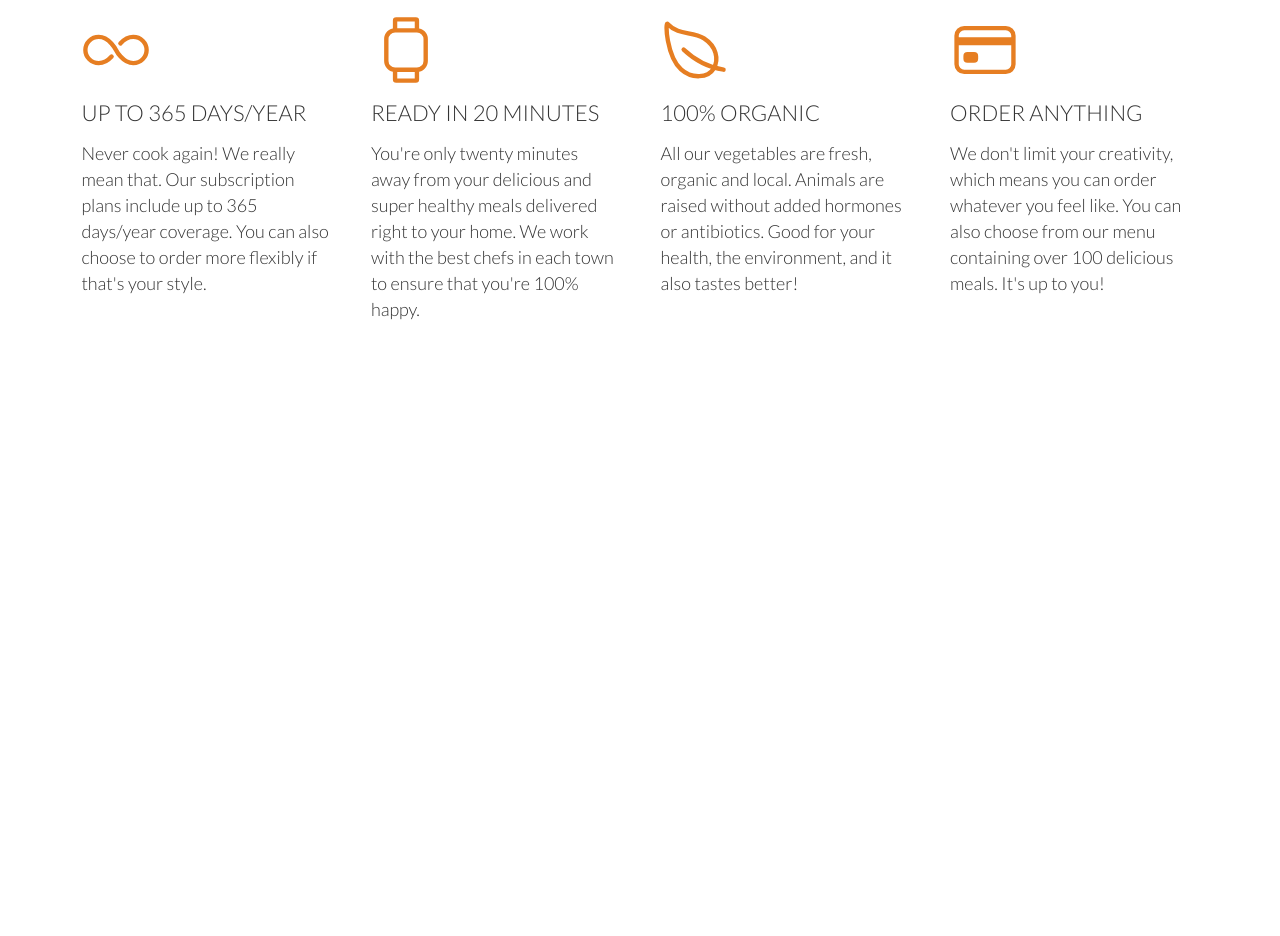
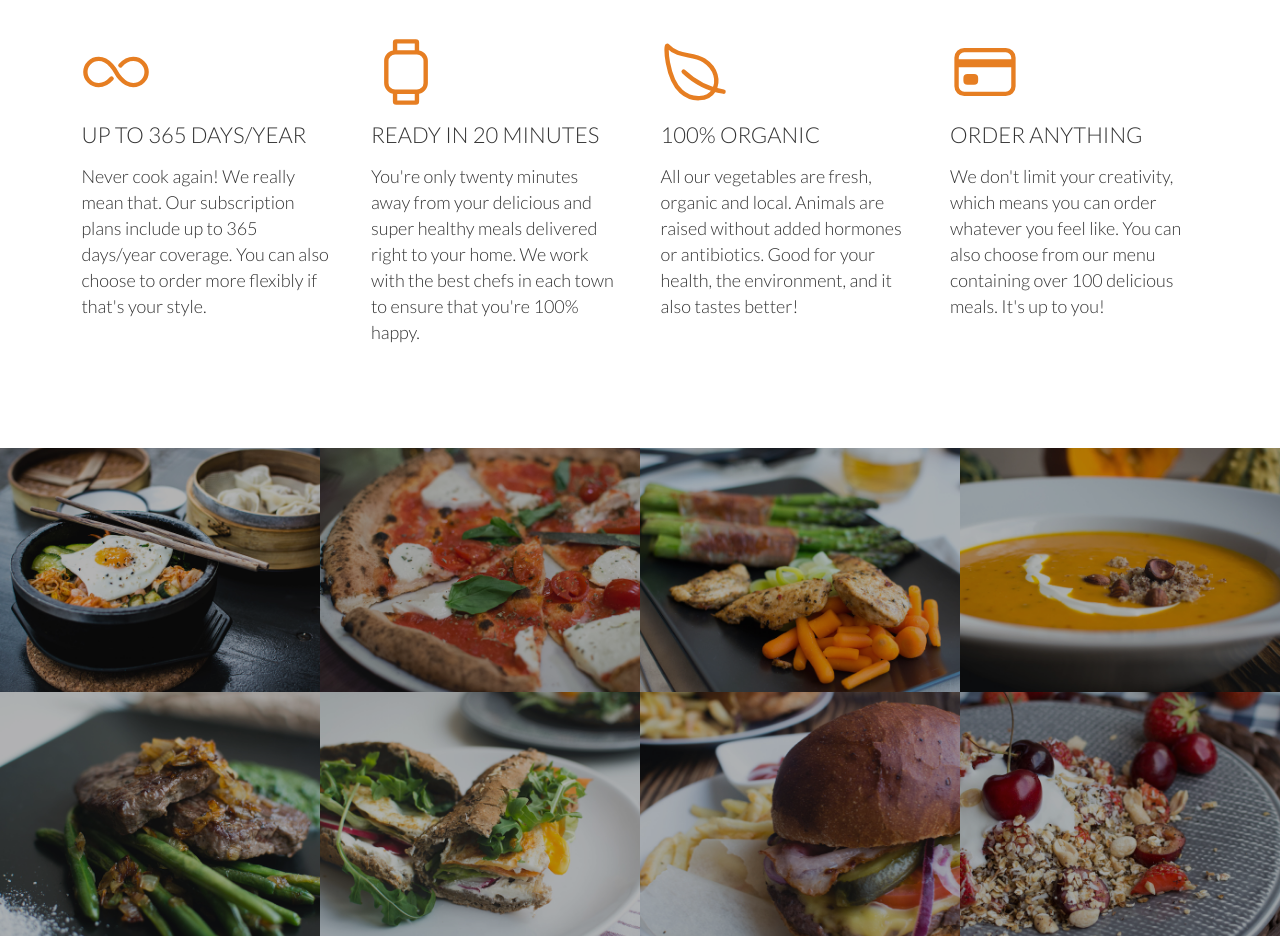
Before and after one commit to RvsB/The-Killer-One, a plain HTML site: page html/index.html in a window 1280 px wide. Shown: the part 1061-1997 px from the top of the page. Before the commit the page ends 1486 px from the top, so only its background shows below. Drawn offline with nearby package versions, Linux system fonts and the light colour scheme.

Commit message:
feat: added favorite meal section and a grid of meal photos with some animation.

```diff
--- a/html/index.html
+++ b/html/index.html
@@ -72,6 +72,53 @@
         </div>
     </section>
 
+    <section class="section-meals">
+        <ul class="meals-showcase">
+            <li>
+                <figure class="meal-photo"> <!-- we could have used the 'img' element only but the figure element lets us caption the images -->
+                    <img src="../resources/images/1.jpg" alt="Korean bibimbap with egg and vegetables">
+                </figure>
+            </li>
+            <li>
+                <figure class="meal-photo">
+                    <img src="../resources/images/2.jpg" alt="Simple italian pizza with cherry tomatoes">
+                </figure>
+            </li>
+            <li>
+                <figure class="meal-photo">
+                    <img src="../resources/images/3.jpg" alt="Chicken breast steak with vegetables">
+                </figure>
+            </li>
+            <li>
+                <figure class="meal-photo">
+                    <img src="../resources/images/4.jpg" alt="Autumn pumpkin soup">
+                </figure>
+            </li>
+        </ul>
+        <ul class="meals-showcase">
+            <li>
+                <figure class="meal-photo">
+                    <img src="../resources/images/5.jpg" alt="Paleo beef steak with vegetables">
+                </figure>
+            </li>
+            <li>
+                <figure class="meal-photo">
+                    <img src="../resources/images/6.jpg" alt="Healthy baguette with egg and vegetables">
+                </figure>
+            </li>
+            <li>
+                <figure class="meal-photo">
+                    <img src="../resources/images/7.jpg" alt="Burger with cheddar and bacon">
+                </figure>
+            </li>
+            <li>
+                <figure class="meal-photo">
+                    <img src="../resources/images/8.jpg" alt="Granola with cherries and strawberries">
+                </figure>
+            </li>
+        </ul>
+    </section>
+
 
     <script type="module" src="https://unpkg.com/ionicons@5.5.2/dist/ionicons/ionicons.esm.js"></script>
     <script nomodule src="https://unpkg.com/ionicons@5.5.2/dist/ionicons/ionicons.js"></script>
--- a/resources/css/index.css
+++ b/resources/css/index.css
@@ -83,7 +83,6 @@ h2:after {
     line-height: 145%;
     width: 70%;
     margin-left: 15%;
-    margin-bottom: 1%;
 }
 
 .box p {
@@ -194,3 +193,51 @@ header {
 .main-nav li a:active {
     border-bottom: 2px solid #e67e22;
 }
+
+/* ----------------------------------- */
+/* FEATURES */
+/* ----------------------------------- */
+
+.section-features .long-copy {
+    margin-bottom: 3%;
+}
+
+/* ----------------------------------- */
+/* MEALS */
+/* ----------------------------------- */
+
+.section-meals {
+    padding: 0;
+}
+
+.meals-showcase {
+    list-style: none;
+    width: 100%;
+}
+
+.meals-showcase li {
+    display: block;
+    float: left;
+    width: 25%;
+}
+
+.meal-photo {
+    width: 100%; /*defining width 100% because it should occupy the 100% of the 25% width given to the li element*/
+    margin: 0; /*we already set the margin to 0 initially for elements they why again, coz the normalize.css defines some margin for elements so we need to overwrite it*/
+    overflow: hidden;
+    background-color: black;
+}
+
+.meal-photo img {
+    opacity: 0.7;
+    width: 100%;
+    height: auto;
+    transform: scale(1.15);
+    transition: transform 0.5s, opacity 0.5s;
+}
+
+.meal-photo img:hover {
+    opacity: 1;
+    transform: scale(1.03);
+
+}
```
